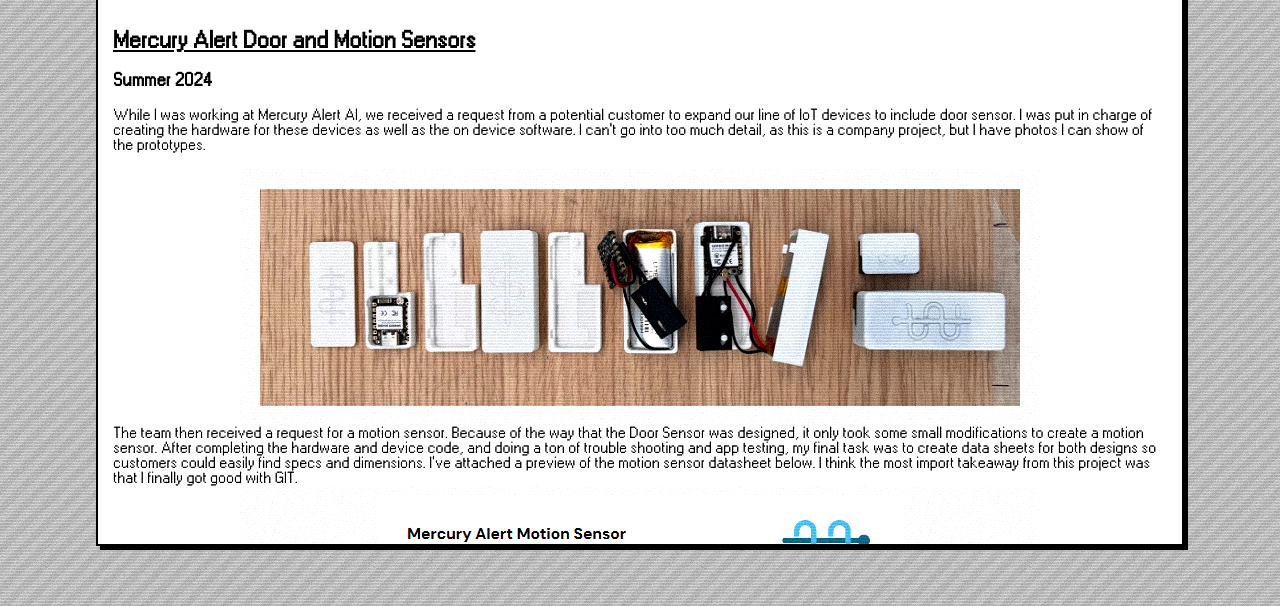
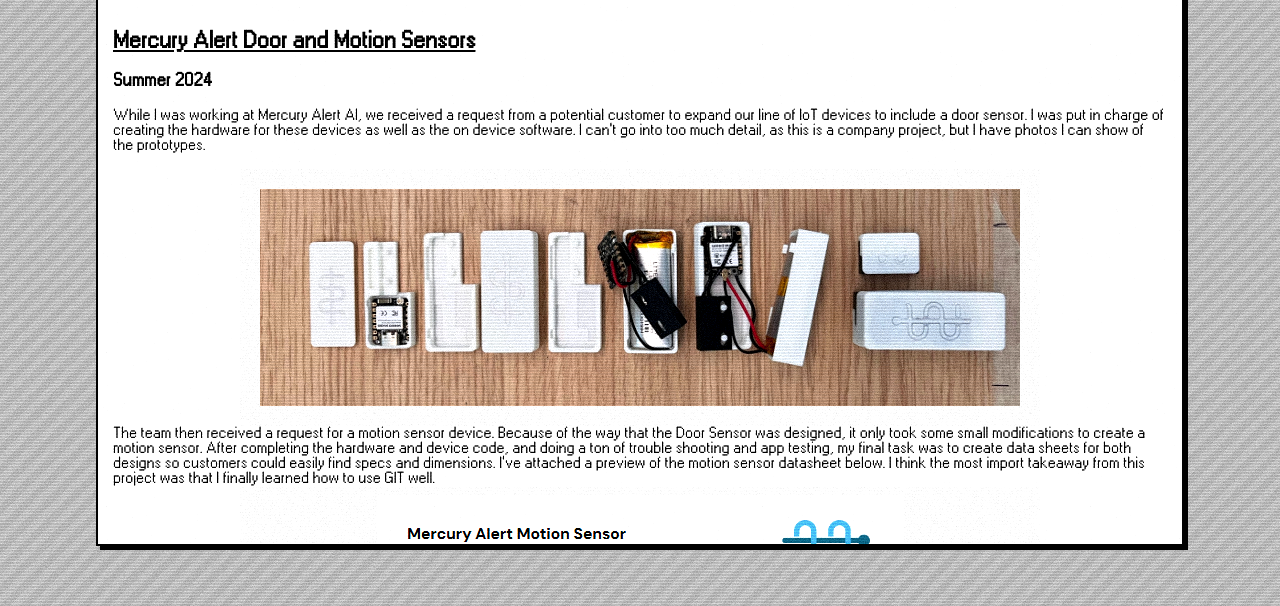
Before and after one commit to LUKEFIS/LUKEFIS.github.io, a plain HTML site: page projects.html in a window 1280 px wide. Shown: the part 194-800 px from the top of the page. Drawn offline with Linux system fonts and the light colour scheme.

Commit message:
finished projects page

```diff
--- a/projects.html
+++ b/projects.html
@@ -27,13 +27,13 @@
                 <section class="2t1l">
                     <h2>Mercury Alert Door and Motion Sensors</h2>
                     <h3>Summer 2024</h3>
-                    <p>While I was working at Mercury Alert AI, we received a request from a potential customer to expand our line of IoT devices to include door sensor.
+                    <p>While I was working at Mercury Alert AI, we received a request from a potential customer to expand our line of IoT devices to include a door sensor.
                         I was put in charge of creating the hardware for these devices as well as the on device software. I can't go into too much detail, as this is a company project, but I have photos I can show of the prototypes.
                         <div class="image-container">
                             <img src="images\doorsensorprotypes.jpg" alt="ESP32 Smartwatch Schematic" title="Door Sensor Prototypes", class="responsive-img">
                         </div>
-                        The team then received a request for a motion sensor. Because of the way that the Door Sensor was designed, it only took some small modifications to create a motion sensor.
-                        After completing the hardware and device code, and doing a ton of trouble shooting and app testing, my final task was to create data sheets for both designs so customers could easily find specs and dimensions. I've attached a preview of the motion sensor datasheet below. I think the most import takeaway from this project was that I finally got good with GIT.
+                        The team then received a request for a motion sensor device. Because of the way that the Door Sensor was designed, it only took some small modifications to create a motion sensor.
+                        After completing the hardware and device code, and doing a ton of trouble shooting and app testing, my final task was to create data sheets for both designs so customers could easily find specs and dimensions. I've attached a preview of the motion sensor datasheet below. I think the most import takeaway from this project was that I finally learned how to use GIT well.
                         <div class="image-container">
                             <img src="images\Screenshot 2024-08-20 135135.png" alt="ESP32 Smartwatch Schematic" title="Door Sensor Prototypes", class="responsive-img">
                         </div>
```
